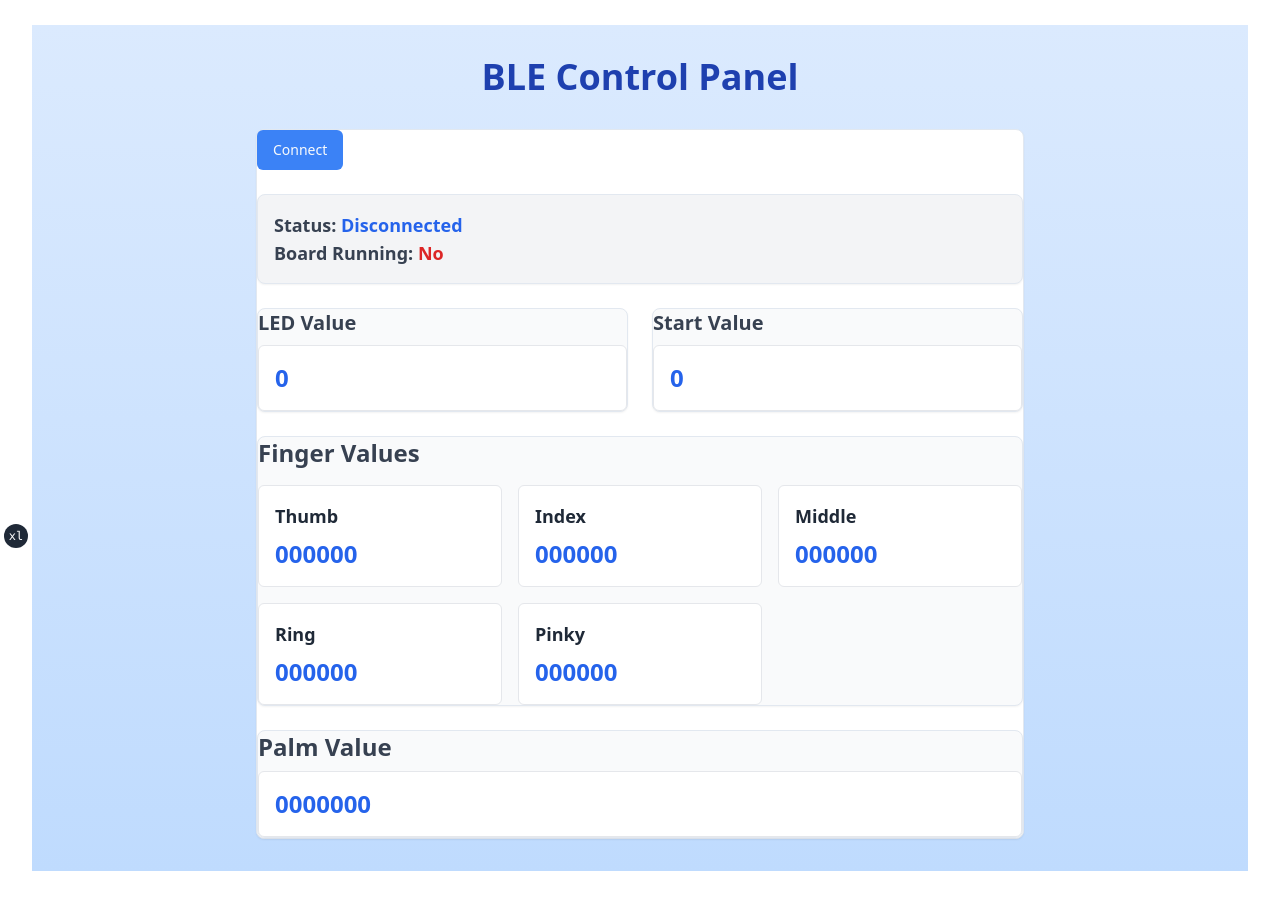
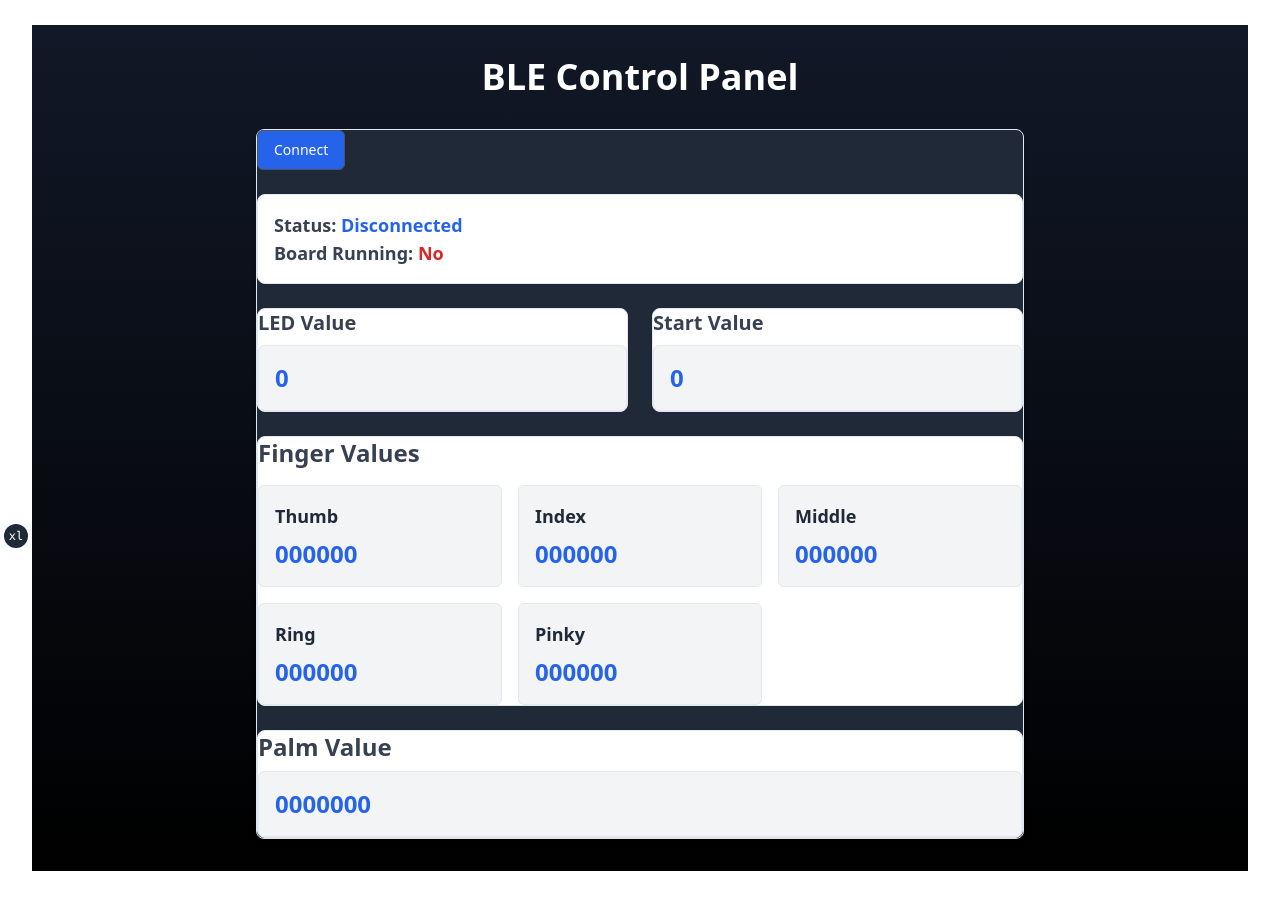
Before and after one commit to HybridBodyLab/knitdema-ble-app, a React (Vite) app: page / in a window 1280 px wide. Shown: the part 248-1158 px from the top of the page. Built offline with nearby package versions, Linux system fonts and the light colour scheme.

Commit message:
refactor: Update styling in BleGUI and DataDisplay components

```diff
--- a/src/components/ble-gui.tsx
+++ b/src/components/ble-gui.tsx
@@ -87,19 +87,19 @@ const BleGUI: React.FC = () => {
 	}, [isRunning, readCharacteristics])
 
 	return (
-		<div className="flex min-h-screen flex-col items-center bg-gradient-to-b from-blue-100 to-blue-200 p-8">
-			<h1 className="shadow-text mb-8 text-4xl font-bold text-blue-800">
+		<div className="flex min-h-screen flex-col items-center bg-gradient-to-b from-gray-900 to-black p-8">
+			<h1 className="mb-8 text-4xl font-extrabold text-white">
 				BLE Control Panel
 			</h1>
 
-			<Card className="w-full max-w-3xl">
+			<Card className="w-full max-w-3xl rounded-lg bg-gray-800 text-white shadow-md">
 				<div className="mb-6 flex flex-col items-center justify-between space-y-4 sm:flex-row sm:space-y-0">
 					<Button
 						onClick={isConnected ? disconnectBle : connectToBle}
-						className={`w-full sm:w-auto ${
+						className={`w-full rounded-md border border-gray-600 px-4 py-2 text-white sm:w-auto ${
 							isConnected
-								? "bg-red-500 hover:bg-red-600"
-								: "bg-blue-500 hover:bg-blue-600"
+								? "bg-red-600 hover:bg-red-700"
+								: "bg-blue-600 hover:bg-blue-700"
 						}`}
 					>
 						{isConnected ? "Disconnect" : "Connect"}
@@ -108,14 +108,14 @@ const BleGUI: React.FC = () => {
 						<div className="flex space-x-4">
 							<Button
 								onClick={startBoard}
-								className="bg-green-500 hover:bg-green-600"
+								className="rounded-md border border-gray-600 bg-green-600 px-4 py-2 text-white hover:bg-green-700"
 								disabled={isRunning}
 							>
 								Start Board
 							</Button>
 							<Button
 								onClick={stopBoard}
-								className="bg-yellow-500 hover:bg-yellow-600"
+								className="rounded-md border border-gray-600 bg-red-600 px-4 py-2 text-white hover:bg-red-700"
 								disabled={!isRunning}
 							>
 								Stop Board
--- a/src/components/data-display.tsx
+++ b/src/components/data-display.tsx
@@ -1,6 +1,6 @@
 import React from "react"
-import { CharacteristicKeys } from "../constants"
 import { Card } from "./ui/card"
+import { CharacteristicKeys } from "@/constants"
 
 interface DataDisplayProps {
 	receivedData: Record<CharacteristicKeys, string>
@@ -9,39 +9,43 @@ interface DataDisplayProps {
 const DataDisplay: React.FC<DataDisplayProps> = ({ receivedData }) => (
 	<>
 		<div className="grid grid-cols-1 gap-6 sm:grid-cols-2">
-			<Card className="bg-gray-50">
-				<h2 className="mb-2 text-xl font-semibold text-gray-700">LED Value</h2>
-				<div className="rounded-md border border-gray-200 bg-white p-4">
-					<p className="text-2xl font-bold text-blue-600">{receivedData.led}</p>
+			<Card className="bg-white dark:bg-gray-800">
+				<h2 className="mb-2 text-xl font-semibold text-gray-700 dark:text-gray-300">
+					LED Value
+				</h2>
+				<div className="rounded-md border border-gray-200 bg-gray-100 p-4 dark:border-gray-600 dark:bg-gray-700">
+					<p className="text-2xl font-bold text-blue-600 dark:text-blue-400">
+						{receivedData.led}
+					</p>
 				</div>
 			</Card>
 
-			<Card className="bg-gray-50">
-				<h2 className="mb-2 text-xl font-semibold text-gray-700">
+			<Card className="bg-white dark:bg-gray-800">
+				<h2 className="mb-2 text-xl font-semibold text-gray-700 dark:text-gray-300">
 					Start Value
 				</h2>
-				<div className="rounded-md border border-gray-200 bg-white p-4">
-					<p className="text-2xl font-bold text-blue-600">
+				<div className="rounded-md border border-gray-200 bg-gray-100 p-4 dark:border-gray-600 dark:bg-gray-700">
+					<p className="text-2xl font-bold text-blue-600 dark:text-blue-400">
 						{receivedData.start}
 					</p>
 				</div>
 			</Card>
 		</div>
 
-		<Card className="mt-6 bg-gray-50">
-			<h2 className="mb-4 text-2xl font-semibold text-gray-700">
+		<Card className="mt-6 bg-white dark:bg-gray-800">
+			<h2 className="mb-4 text-2xl font-semibold text-gray-700 dark:text-gray-300">
 				Finger Values
 			</h2>
 			<div className="grid grid-cols-2 gap-4 sm:grid-cols-3">
 				{["thumb", "index", "middle", "ring", "pinky"].map((key) => (
 					<div
 						key={key}
-						className="rounded-md border border-gray-200 bg-white p-4"
+						className="rounded-md border border-gray-200 bg-gray-100 p-4 dark:border-gray-600 dark:bg-gray-700"
 					>
-						<p className="mb-2 text-lg font-semibold text-gray-800">
+						<p className="mb-2 text-lg font-semibold text-gray-800 dark:text-gray-200">
 							{key.charAt(0).toUpperCase() + key.slice(1)}
 						</p>
-						<p className="text-2xl font-bold text-blue-600">
+						<p className="text-2xl font-bold text-blue-600 dark:text-blue-400">
 							{receivedData[key as CharacteristicKeys]}
 						</p>
 					</div>
@@ -49,10 +53,14 @@ const DataDisplay: React.FC<DataDisplayProps> = ({ receivedData }) => (
 			</div>
 		</Card>
 
-		<Card className="mt-6 bg-gray-50">
-			<h2 className="mb-2 text-2xl font-semibold text-gray-700">Palm Value</h2>
-			<div className="rounded-md border border-gray-200 bg-white p-4">
-				<p className="text-2xl font-bold text-blue-600">{receivedData.palm}</p>
+		<Card className="mt-6 bg-white dark:bg-gray-800">
+			<h2 className="mb-2 text-2xl font-semibold text-gray-700 dark:text-gray-300">
+				Palm Value
+			</h2>
+			<div className="rounded-md border border-gray-200 bg-gray-100 p-4 dark:border-gray-600 dark:bg-gray-700">
+				<p className="text-2xl font-bold text-blue-600 dark:text-blue-400">
+					{receivedData.palm}
+				</p>
 			</div>
 		</Card>
 	</>
--- a/src/components/status-panel.tsx
+++ b/src/components/status-panel.tsx
@@ -13,13 +13,18 @@ const StatusPanel: React.FC<StatusPanelProps> = ({
 	errorMessage,
 }) => (
 	<>
-		<Card className="mb-6 bg-gray-100 p-4">
-			<p className="text-lg font-semibold text-gray-700">
-				Status: <span className="text-blue-600">{connectionStatus}</span>
+		<Card className="mb-6 bg-white p-4 dark:bg-gray-800">
+			<p className="text-lg font-semibold text-gray-700 dark:text-gray-300">
+				Status:{" "}
+				<span className="text-blue-600 dark:text-blue-400">
+					{connectionStatus}
+				</span>
 			</p>
-			<p className="text-lg font-semibold text-gray-700">
+			<p className="text-lg font-semibold text-gray-700 dark:text-gray-300">
 				Board Running:{" "}
-				<span className={`${isRunning ? "text-green-600" : "text-red-600"}`}>
+				<span
+					className={`${isRunning ? "text-green-600 dark:text-green-400" : "text-red-600 dark:text-red-400"}`}
+				>
 					{isRunning ? "Yes" : "No"}
 				</span>
 			</p>
@@ -27,7 +32,7 @@ const StatusPanel: React.FC<StatusPanelProps> = ({
 
 		{errorMessage && (
 			<div
-				className="mb-6 rounded-md border-l-4 border-red-500 bg-red-100 p-4 text-red-700"
+				className="mb-6 rounded-md border-l-4 border-red-500 bg-red-100 p-4 text-red-700 dark:bg-red-900 dark:text-red-300"
 				role="alert"
 			>
 				<p className="font-bold">Error</p>
```
